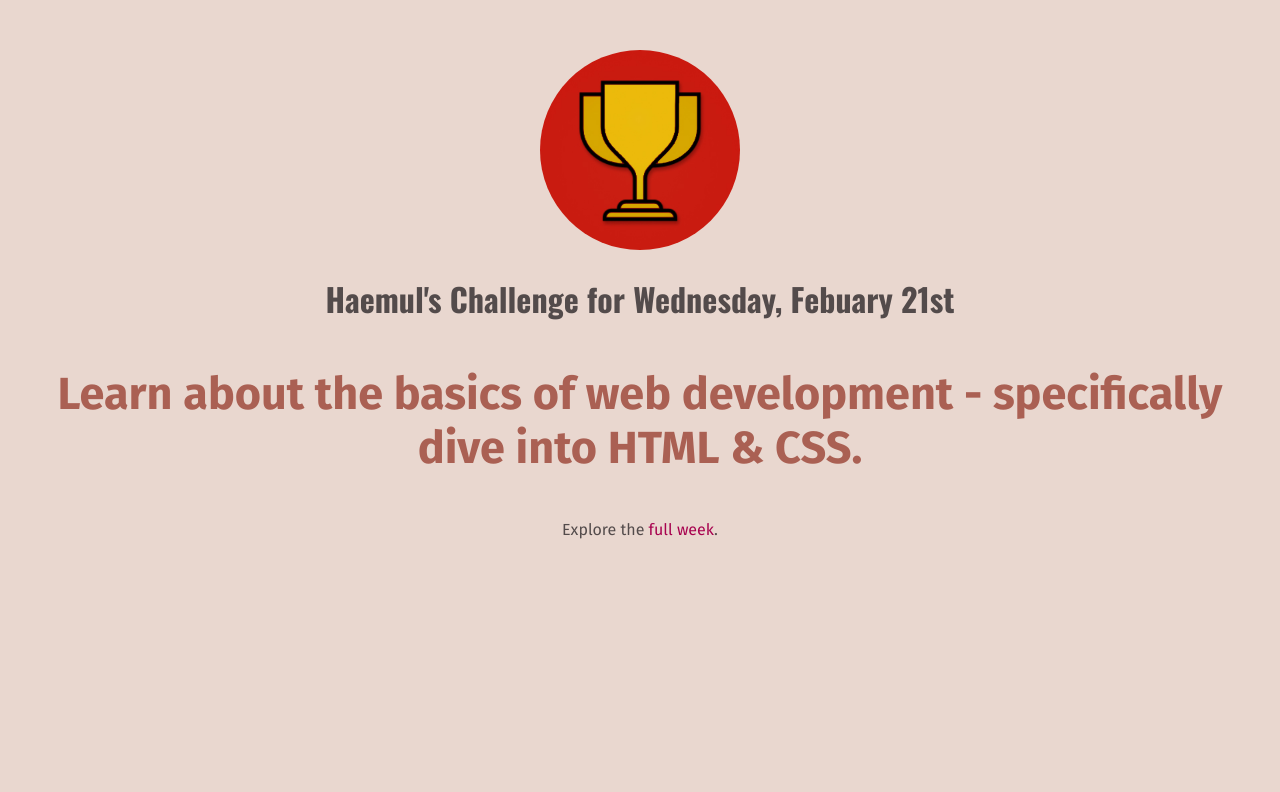
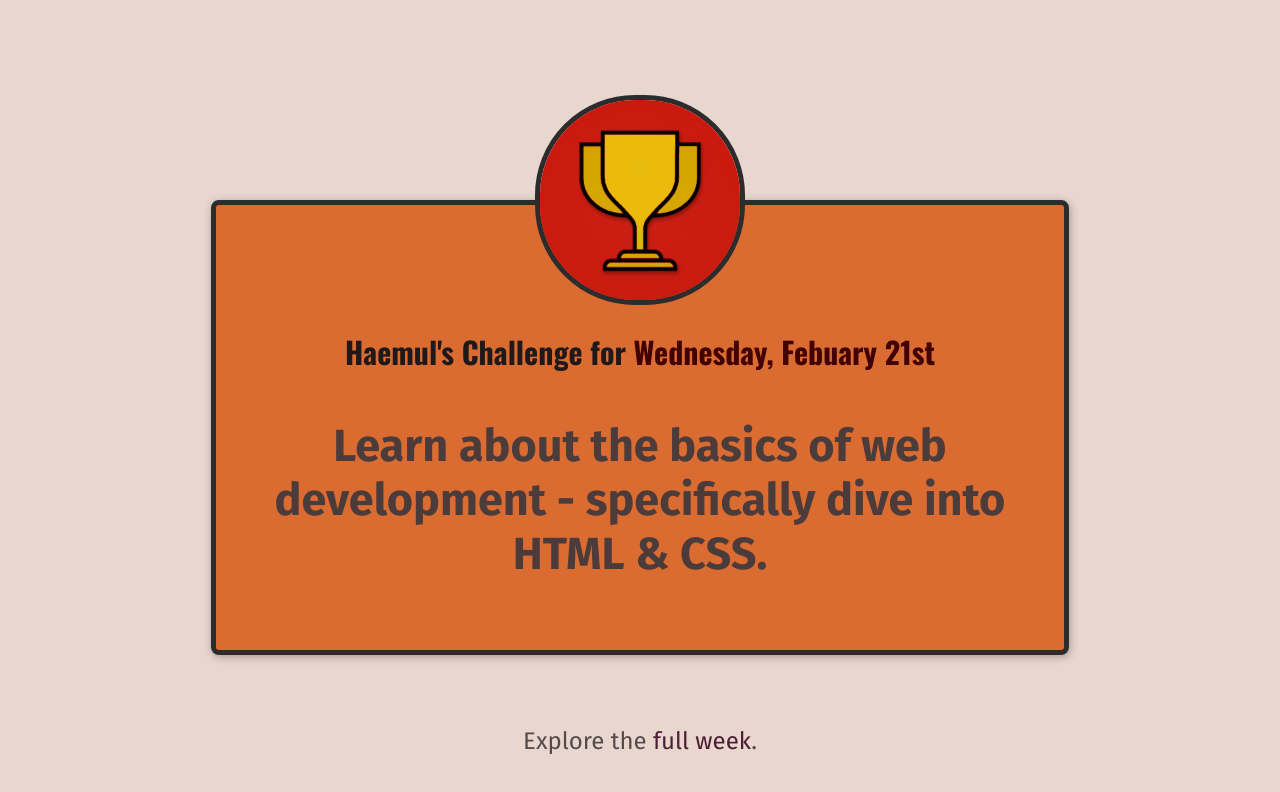
Before and after one commit to haemul64/web-dev, a plain HTML site: page index.html in a window 1280 px wide. Drawn offline with nearby package versions, Linux system fonts and the light colour scheme.

Commit message:
session 70 to 77

```diff
--- a/index.html
+++ b/index.html
@@ -13,15 +13,20 @@
     <title>My Daily Challenge</title>
   </head>
   <body>
+    <header></header>
+    <main>
       <img src="images/challenges-trophy.jpg" alt="A trophy" />
-    <h1>Haemul's Challenge for Wednesday, Febuary 21st</h1>
+      <h1>Haemul's Challenge for <span>Wednesday, Febuary 21st</span></h1>
       <p id="todays-challenge">
-      Learn about the basics of web development - specifically dive into HTML &
-      CSS.
+        Learn about the basics of web development - specifically dive into HTML
+        & CSS.
       </p>
+    </main>
+    <footer>
       <p>
         Explore the
         <a href="full-week.html">full week</a>.
       </p>
+    </footer>
   </body>
 </html>
--- a/styles/full-week.css
+++ b/styles/full-week.css
@@ -1,10 +1,15 @@
-header{
-    margin-bottom: 64px;
+header {
+  margin-bottom: 64px;
 }
 
 h1 {
   font-size: 40px;
   color: rgb(71, 62, 62);
+  margin: 0;
+}
+
+#description {
+  margin: 12px 0;
 }
 
 header p {
@@ -15,8 +20,11 @@ a {
   padding: 12px 48px;
   background-color: rgb(167, 1, 78);
   color: white;
+  border: 1px solid rgb(167, 1, 78);
   border-radius: 4px;
   font-size: 24px;
+  display: inline-block;
+  margin: 0;
 }
 
 a:hover {
@@ -33,6 +41,7 @@ ol {
 
 li {
   padding: 16px;
+  box-shadow: 1px 1px 4px rgba(0, 0, 0, 0.2);
   background-color: rgb(223, 136, 124);
   border-radius: 6px;
   margin: 32px;
@@ -49,5 +58,5 @@ main p {
 }
 
 .highlight-goal {
-    background-color: rgb(226,115,101);
+  background-color: rgb(226, 115, 101);
 }
--- a/styles/shared.css
+++ b/styles/shared.css
@@ -11,6 +11,7 @@ body {
 
   p {
     font-family: "Fira Sans", sans-serif;
+    font-size: 24px;
   }
 
   a {
--- a/styles/styles.css
+++ b/styles/styles.css
@@ -1,15 +1,36 @@
-body {
-  margin: 50px;
+main {
+  width: 800px;
+  margin: 200px auto 72px auto;
+  background-color: rgb(219, 108, 49);
+  padding: 24px;
+  border: 5px solid rgb(44, 44, 44);
+  border-radius: 8px;
+  box-shadow: 1px 2px 8px rgba(0, 0, 0, 0.3);
 }
 
 img {
   width: 200px;
   height: 200px;
   border-radius: 100px;
+  border: 5px solid rgb(44, 44, 44);
+  margin-top: -134px;
+}
+
+h1 {
+  font-size: 30px;
+  color: rgb(31, 25, 25);
+}
+
+a {
+  color: rgb(73, 29, 50)
+}
+
+span {
+  color: rgb(66, 2, 2);
 }
 
 #todays-challenge {
-  color: rgb(170, 96, 83);
+  color: rgb(75, 59, 59);
   font-weight: bold;
   font-size: 45px;
 }
```
Also changed, not shown: full-week.html (+1 -1 lines). Lines whose indentation alone changed are shown as unchanged.
